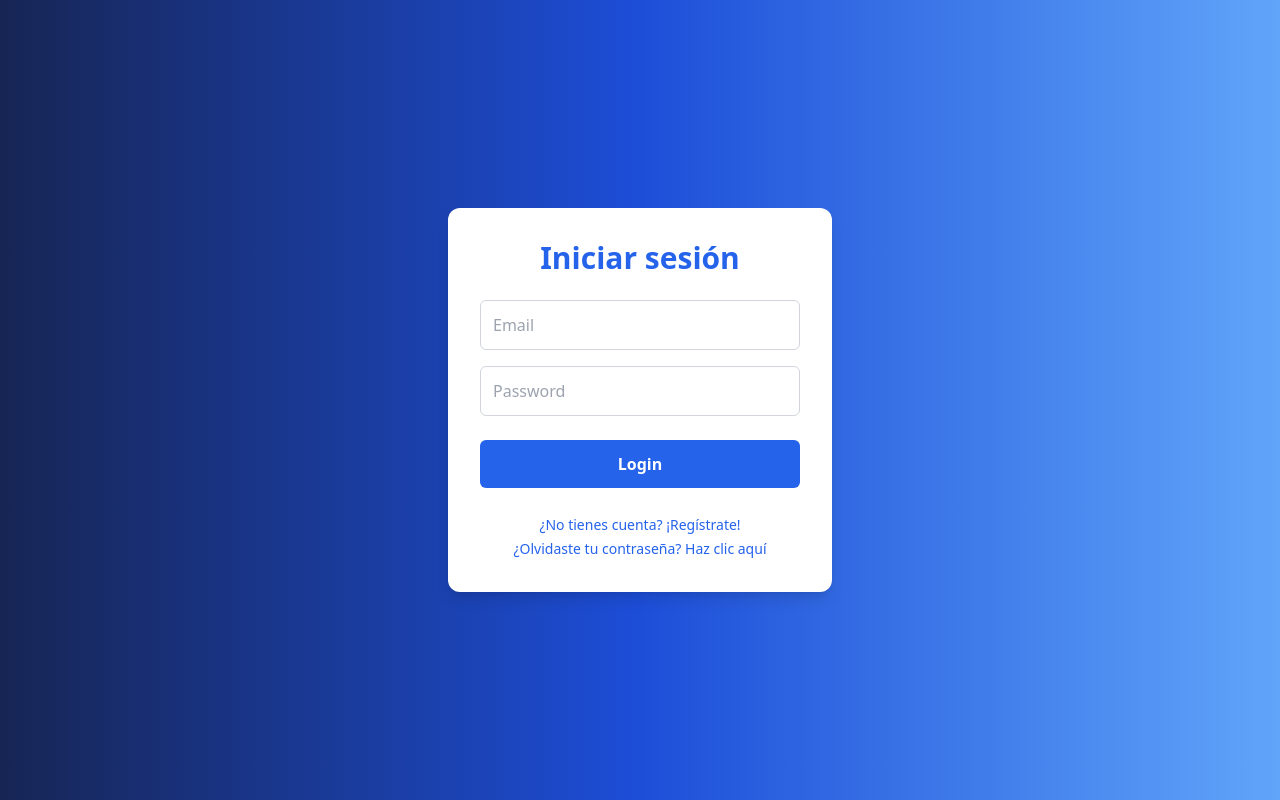
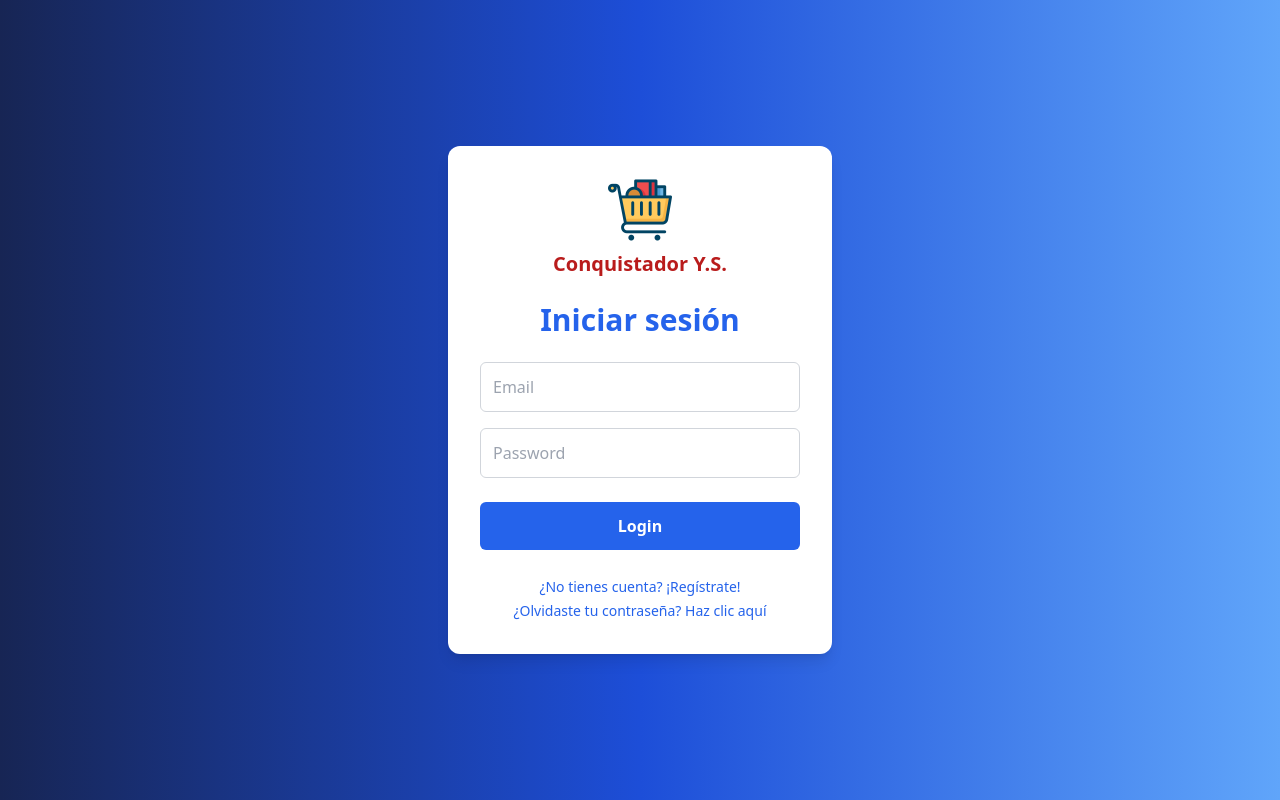
Before and after one commit to Fabri-cio/react-tailwind, a React (Vite) app: page / in a window 1280 px wide. Built offline with nearby package versions, Linux system fonts and the light colour scheme.

Commit message:
logo estilos login register and passwordReset

```diff
--- a/src/components/Login.jsx
+++ b/src/components/Login.jsx
@@ -33,6 +33,16 @@ const Login = () => {
   return (
     <div className="flex justify-center items-center w-full h-screen bg-gradient-to-r from-blue-950 via-blue-700 to-blue-400">
       <div className="w-full max-w-sm bg-white p-8 rounded-xl shadow-lg">
+        {/* Sección de Logo y Nombre */}
+        <div className="flex flex-col items-center mb-6">
+          <img
+            src="/conquistador.png" // Cambia esto por la ruta correcta de tu logo
+            alt="Logo de la Empresa"
+            className="h-16 mb-2" // Ajusta el tamaño según sea necesario
+          />
+          <h1 className="text-xl font-bold text-red-700">Conquistador Y.S.</h1>
+        </div>
+
         <h2 className="text-3xl text-center font-bold text-blue-600 mb-6">
           Iniciar sesión
         </h2>
--- a/src/components/PasswordResetRequest.jsx
+++ b/src/components/PasswordResetRequest.jsx
@@ -12,7 +12,7 @@ const PasswordResetRequest = () => {
   };
 
   return (
-    <div className="flex justify-center items-center min-h-screen bg-gradient-to-r from-green-400 to-teal-300">
+    <div className="flex justify-center items-center w-full h-screen bg-gradient-to-r from-green-400 via-indigo-400 to-orange-500">
       <div className="w-full max-w-sm bg-white p-8 rounded-xl shadow-lg">
         <h2 className="text-3xl text-center font-bold text-teal-600 mb-6">
           Solicitar restablecimiento de contraseña
--- a/src/components/Register.jsx
+++ b/src/components/Register.jsx
@@ -52,7 +52,7 @@ const Register = () => {
 
 
   return (
-    <div className="flex justify-center items-center min-h-screen bg-gradient-to-r from-pink-400 to-orange-300">
+    <div className="flex justify-center items-center w-full h-screen bg-gradient-to-r from-red-400 via-orange-500 to-yellow-300">
       <div className="w-full max-w-sm bg-white p-8 rounded-xl shadow-lg">
         <h2 className="text-3xl text-center font-bold text-orange-600 mb-6">
           Registro de Usuario
```
Also changed, not shown: public/conquistador.png (added).
